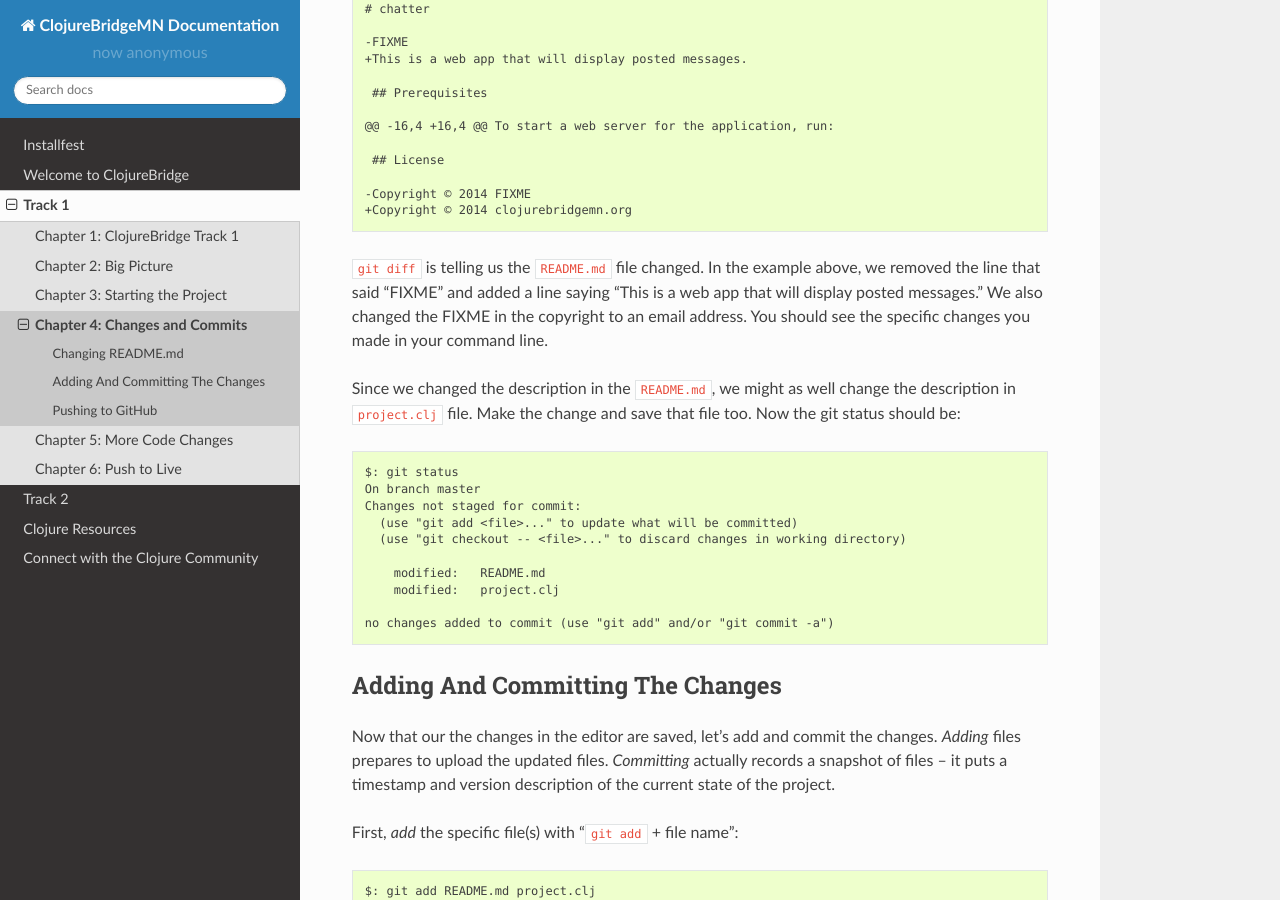
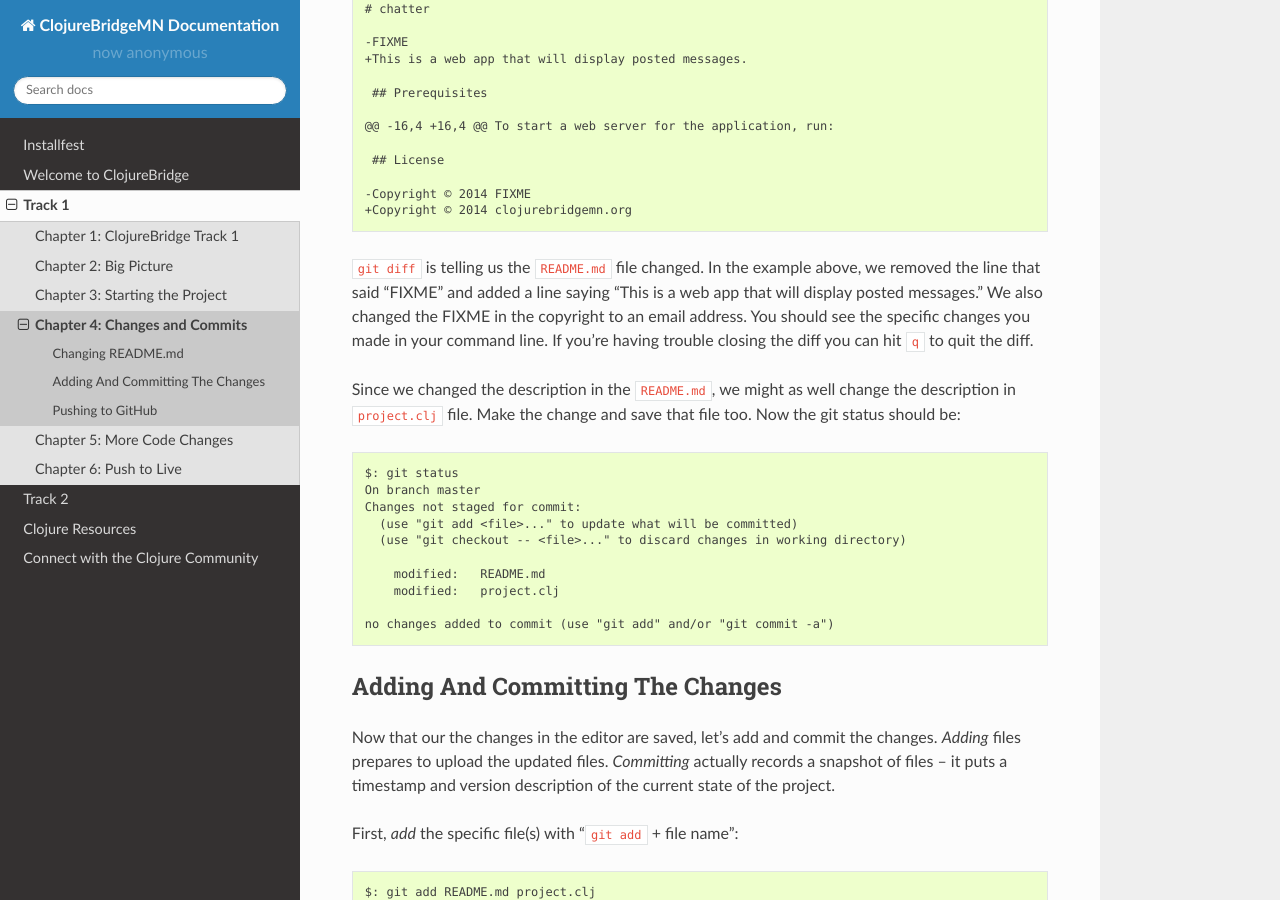
Before and after one commit to clojurebridge-minneapolis/installfest, a Sphinx documentation site: the page built from docs/track1/Page_4_Change_code.md, in a window 1280 px wide and 900 px high, scrolled down 749 px. Built offline with Sphinx 7.4.7 and the Read the Docs theme 2.0.0, drawn with Linux system fonts in a browser that asks for light colours.

Commit message:
Fixing confusion around closing the diff program

```diff
--- a/docs/track1/Page_4_Change_code.md
+++ b/docs/track1/Page_4_Change_code.md
@@ -42,7 +42,7 @@
     +Copyright © 2014 clojurebridgemn.org
 
 
-`git diff` is telling us the `README.md` file changed. In the example above, we removed the line that said "FIXME" and added a line saying "This is a web app that will display posted messages." We also changed the FIXME in the copyright to an email address. You should see the specific changes you made in your command line.
+`git diff` is telling us the `README.md` file changed. In the example above, we removed the line that said "FIXME" and added a line saying "This is a web app that will display posted messages." We also changed the FIXME in the copyright to an email address. You should see the specific changes you made in your command line. If you're having trouble closing the diff you can hit `q` to quit the diff.
 
 Since we changed the description in the `README.md`, we might as well change the description in `project.clj` file. Make the change and save that file too. Now the git status should be:
 
```
